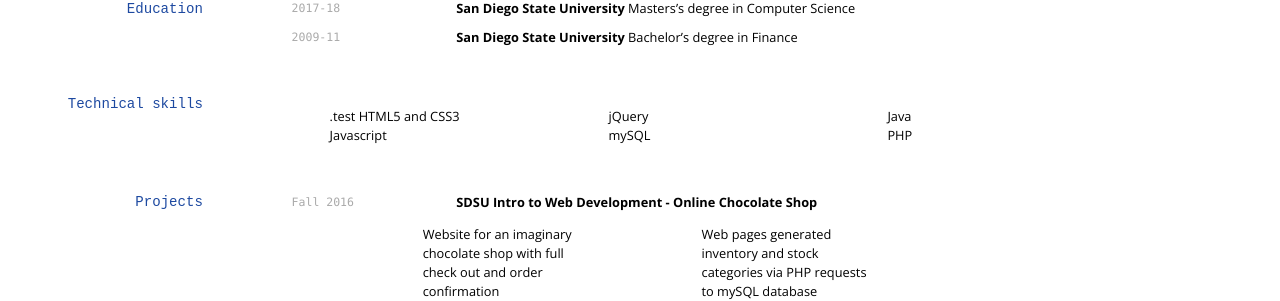
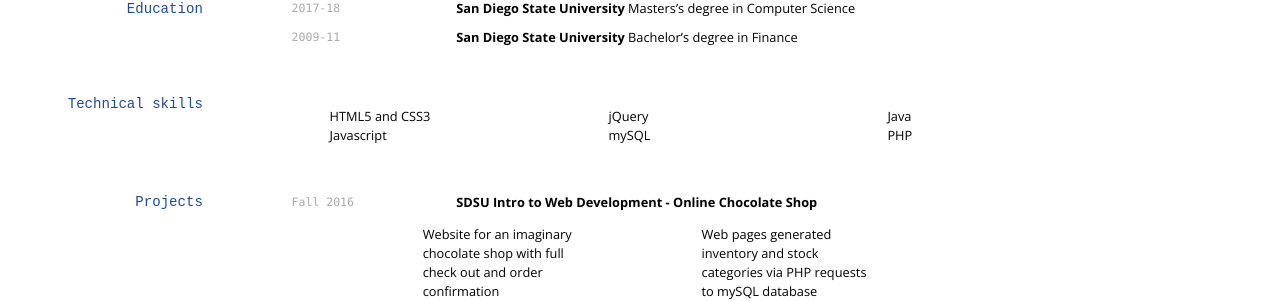
Before and after one commit to davisdoan/davisdoan.github.io, a Jekyll site: the page built from index.md, in a window 1280 px wide. Shown: the part 306-607 px from the top of the page. Built offline with Jekyll 4.4.1, drawn with Linux system fonts in a browser that asks for light colours; nearby versions of some CDN libraries.

Commit message:
reverting html for bullet points8

```diff
--- a/index.md
+++ b/index.md
@@ -31,7 +31,7 @@ __San Diego State University__ Bachelor's degree in Finance
 
 ## Technical skills
 
-* .test HTML5 and CSS3
+* HTML5 and CSS3
 * Javascript
 * jQuery
 * mySQL
```
